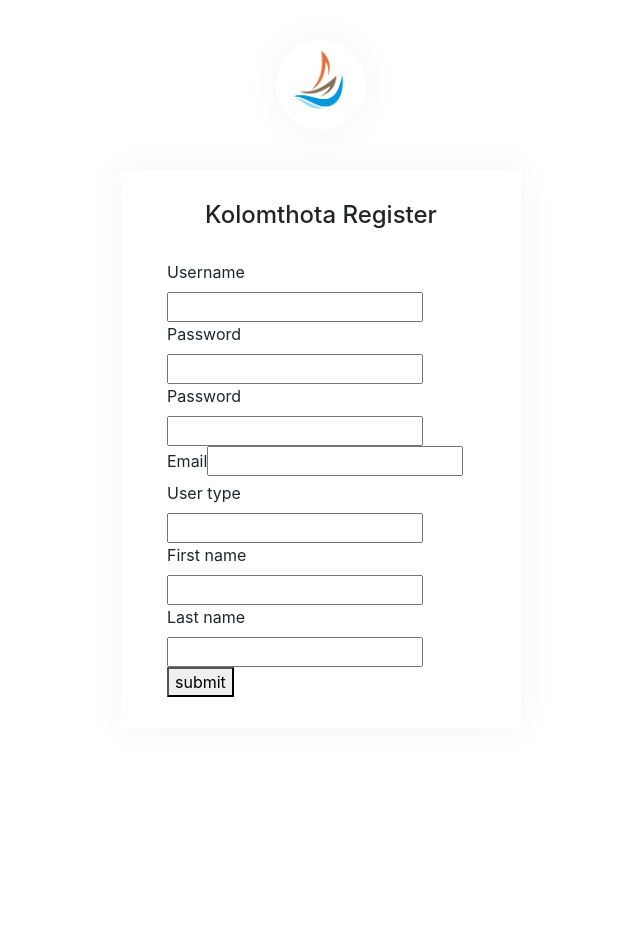
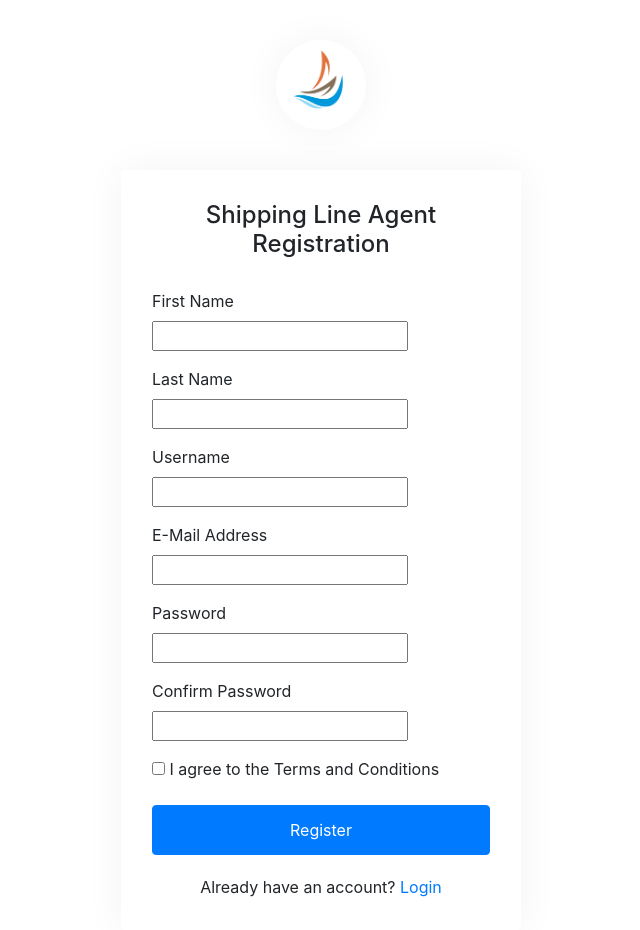
Before and after one commit to csranasinghe/kolomthota_server, a Django app: template accounts/templates/accounts/reg_form.html in a window 1280 px wide. Shown: the whole page, without its empty margins (319-959 px from the left). Before the commit the page ends 697 px from the top, so only its background shows below. Run offline with Django 3.2, Linux system fonts and the light colour scheme; the template is opened without the code that fills it, so the values that code supplies are empty, except form fields; tables that the repository leaves empty hold one stand-in row (values such as "Sample post"); form fields are guessed from the names that the template uses; some libraries are stand-ins or nearby versions.

Commit message:
registration form b4 styling

```diff
--- a/accounts/forms.py
+++ b/accounts/forms.py
@@ -7,4 +7,4 @@ class CustomUserCreationForm(UserCreationForm):
 
     class Meta(UserCreationForm.Meta):
         model = Account
-        fields = ('username', 'email','user_type','first_name','last_name')
+        fields = ('username', 'email', 'first_name', 'last_name')
--- a/accounts/templates/accounts/login.html
+++ b/accounts/templates/accounts/login.html
@@ -55,7 +55,10 @@
                                     <button type="submit" class="btn btn-primary btn-block">
                                         Login
                                     </button>
-                                    Don't have an account? <a href="/register/">Create One</a>
+                                    <div class="margin-top20 text-center">
+                                        Don't have an account? <a href="{% url "accounts:register" %}">Create One</a>
+                                    </div>
+
                                 </div>
                             </form>
                         </div>
--- a/accounts/templates/accounts/reg_form.html
+++ b/accounts/templates/accounts/reg_form.html
@@ -1,6 +1,7 @@
 {% extends 'base.html' %}
 
 {% load static %}
+{% load widget_tweaks %}
 
 {% block extra_head %}
     <link rel="stylesheet" href="{% static "accounts/css/login.css" %}">
@@ -11,7 +12,7 @@
 {% endblock extra_js %}
 
 {% block content_main %}
-<section class="login-section h-100">
+    <section class="login-section h-100 mb-5">
         <div class="container h-100">
             <div class="row justify-content-md-center h-100">
                 <div class="card-wrapper">
@@ -20,33 +21,73 @@
                     </div>
                     <div class="card fat">
                         <div class="card-body">
-                        <h4 class="card-title">Kolomthota Register</h4>
+                            <h4 class="card-title">Shipping Line Agent<br/>Registration</h4>
 
                             {% if messages %}
                                 {% for message in messages %}
-                        <div class="alert alert-danger alert-dismissible fade show {% if message.tags %}{{ message.tags }}{% endif %}" role="alert">
-                            {{ message }}<button type="button" class="close" data-dismiss="alert">&times;</button>
+                                    <div class="alert alert-danger alert-dismissible fade show
+                                            {% if message.tags %}{{ message.tags }}{% endif %}" role="alert">
+                                        {{ message }}
+                                        <button type="button" class="close" data-dismiss="alert">&times;</button>
                                     </div>
                                 {% endfor %}
+                            {% endif %}
+                            <form method="POST">
 
+                                <div class="form-group">
+                                    <label for="name">First Name</label>
+                                    {% render_field form.first_name class="form-control" %}
 
+                                </div>
 
+                                <div class="form-group">
+                                    <label for="name">Last Name</label>
+                                    {% render_field form.last_name class="form-control" %}
+                                </div>
 
-{% endif %}
+                                <div class="form-group">
+                                    <label for="name">Username</label>
+                                    {% render_field form.username class="form-control" %}
+                                </div>
 
-<div class="container">
-    <form method="post">
-        {% csrf_token %}
-        {{form.username.label_tag}}{{form.username}}<br/>
-        {{form.password1.label_tag}}{{form.password1}}<br/>
-        {{form.password2.label_tag}}{{form.password2}}<br/>
-        {{form.email.label_tag}}{{form.email}}<br/>
-        {{form.user_type.label_tag}}{{form.user_type}}<br/>
-        {{form.first_name.label_tag}}{{form.first_name}}<br/>
-        {{form.last_name.label_tag}}{{form.last_name}}<br/>
-        <button type="submit">submit</button>
+                                <div class="form-group">
+                                    <label for="email">E-Mail Address</label>
+                                    {% render_field form.email class="form-control" %}
+                                </div>
+
+                                <div class="form-group">
+                                    <label for="password">Password</label>
+                                    {% render_field form.password1 class="form-control" %}
+                                </div>
+
+                                <div class="form-group">
+                                    <label for="password">Confirm Password</label>
+                                    {% render_field form.password2 class="form-control" %}
+                                </div>
+
+                                <div class="form-group">
+                                    <label>
+                                        <input type="checkbox" name="aggree" value="1"> I agree to the Terms and
+                                        Conditions
+                                    </label>
+                                </div>
+
+                                <div class="form-group no-margin">
+                                    <button type="submit" class="btn btn-primary btn-block">
+                                        Register
+                                    </button>
+                                </div>
+                                <div class="margin-top20 text-center">
+                                    Already have an account? <a href="{% url "accounts:login" %}">Login</a>
+                                </div>
                             </form>
                         </div>
+                    </div>
+
+                </div>
+            </div>
+        </div>
+    </section>
 
 
 {% endblock content_main %}
--- a/accounts/urls.py
+++ b/accounts/urls.py
@@ -9,5 +9,5 @@ urlpatterns = [
     url(r'^$', IndexView.as_view(), name="index"),
     url('^login/$', AccountLoginView.as_view(), name="login"),
     url('^logout/$', LogoutView.as_view(),  name="logout"),
-    url('^register/$',register,name='register')
+    url('^register/$', register, name='register')
 ]
--- a/kolomthota_server/settings/base.py
+++ b/kolomthota_server/settings/base.py
@@ -48,8 +48,8 @@ INSTALLED_APPS = [
     'accounts',
     'berth_planner',
     'shipping_line',
-    'mobile_api'
-
+    'mobile_api',
+    'widget_tweaks',
 ]
 
 MIDDLEWARE = [
```
Also changed, not shown: accounts/views.py (+6 -5 lines), requirements.txt (+12 -0 lines). Lines whose indentation alone changed are shown as unchanged.
